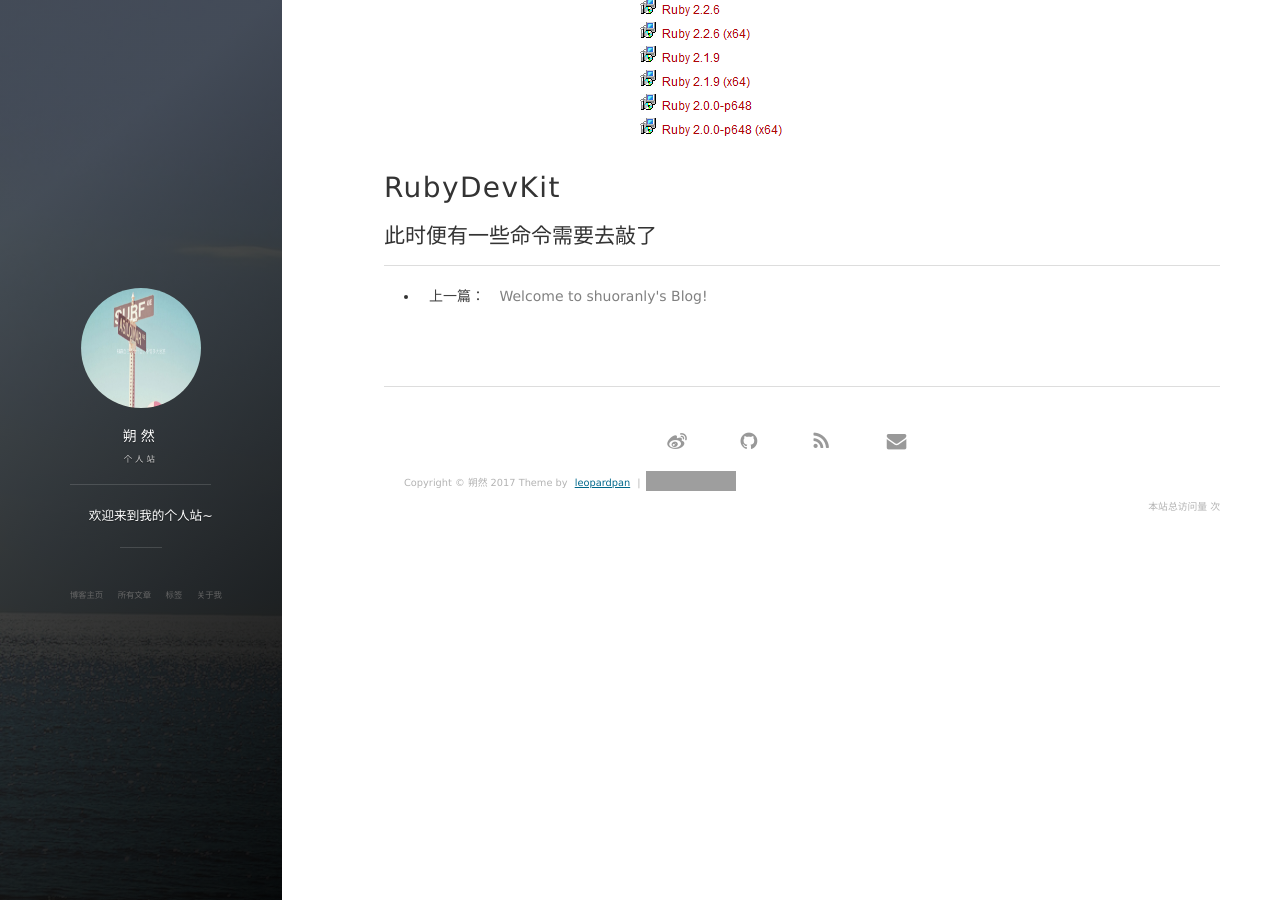
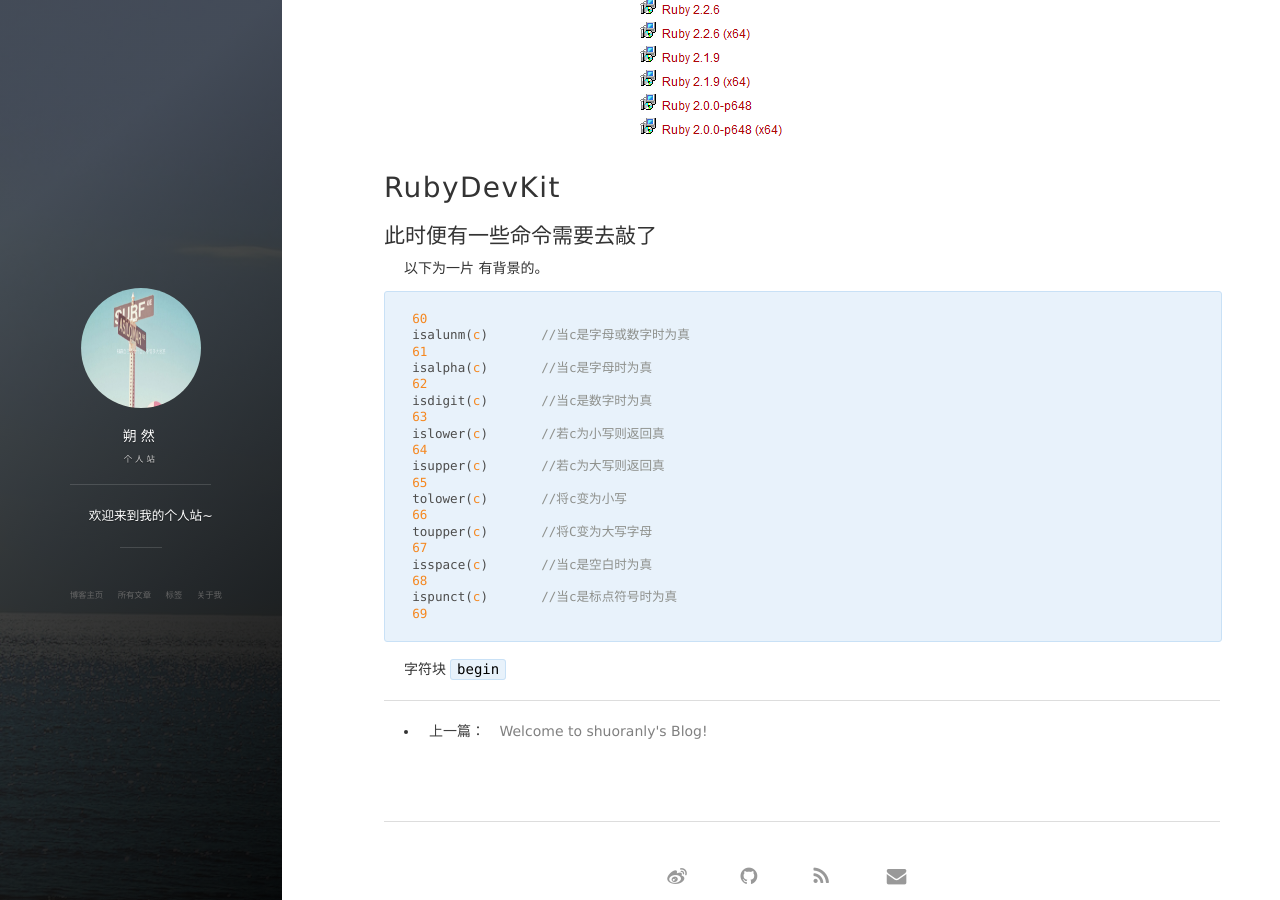
Before and after one commit to shuoranly/shuoranly.github.io, a Jekyll site: the page built from _posts/2017-12-17-Test.markdown, in a window 1280 px wide and 900 px high, scrolled down 684 px. Built offline with Jekyll 4.4.1, drawn with Linux system fonts in a browser that asks for light colours; nearby versions of some CDN libraries; comment, search, counter and statistics services are not loaded; grey boxes are pictures that could not be loaded.

Commit message:
Update 2017-12-17-Test.markdown

````diff
--- a/_posts/2017-12-17-Test.markdown
+++ b/_posts/2017-12-17-Test.markdown
@@ -18,3 +18,27 @@ tags: test
 ![安装地址的界面](../../../images/photo/Ruby-install-page.PNG)
 <h1>RubyDevKit</h1>
 <h2>此时便有一些命令需要去敲了</h2>
+以下为一片 有背景的。
+```c++
+60
+isalunm(c)       //当c是字母或数字时为真
+61
+isalpha(c)       //当c是字母时为真
+62
+isdigit(c)       //当c是数字时为真
+63
+islower(c)       //若c为小写则返回真
+64
+isupper(c)       //若c为大写则返回真
+65
+tolower(c)       //将c变为小写
+66
+toupper(c)       //将C变为大写字母
+67
+isspace(c)       //当c是空白时为真
+68
+ispunct(c)       //当c是标点符号时为真
+69
+```
+ 字符块
+ `begin`
````
